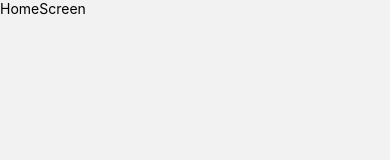
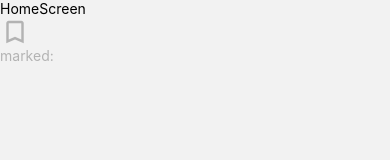
Before and after one commit to OrganizedIsolatedInsect/Field-Point, a React Native app: screen /Home in a window 390 px wide. Shown: the top 160 px of the page. Built offline with nearby package versions, Linux system fonts and the light colour scheme.

Commit message:
not to be implemented

```diff
--- a/src/Screens/Home/HomeScreen.js
+++ b/src/Screens/Home/HomeScreen.js
@@ -1,12 +1,45 @@
-import { View, Text } from 'react-native'
-import React from 'react'
+import { View, Text, Pressable } from "react-native";
+import React, { useState, useEffect } from "react";
+import { useDispatch, useSelector } from "react-redux";
+import { switchMarks } from "../../Shared/Functions/Functions";
+import { Color } from "../../Shared/styles";
+import Icon from "react-native-vector-icons/MaterialIcons";
 
 const HomeScreen = () => {
+  //FOR TESTING PURPOSES
+  const [marked, setMarked] = useState(false); //to change marked status of content
+
+  //pull state to see if current section exists in bookmarks
+  const bookmarkStateId = useSelector(state => state.bookmarks.sections);
+
+  useEffect(() => {
+    // compares state array to see if section exists in bookmarks, if it does turn on bookmark icon
+    if (bookmarkStateId.some(e => e.section == provisionID)) {
+      setMarked(switchMarks(false));
+    } else {
+      setMarked(switchMarks(true));
+    }
+  }, [marked]);
+  console.log(marked);
   return (
     <View>
       <Text>HomeScreen</Text>
+      <Pressable>
+        <Icon
+          name={marked ? "bookmark" : "bookmark-outline"}
+          size={30}
+          onPress={() => {
+            setMarked(switchMarks(marked));
+            //dispatchAction();
+          }}
+          style={{ color: Color.inActiveIcon }}
+        />
+        <Text style={{ color: Color.inActiveIcon }}>marked: {marked}</Text>
+      </Pressable>
     </View>
-  )
-}
+  );
 
-export default HomeScreen
+  //ALL FOR TESTING
+};
+
+export default HomeScreen;
```
